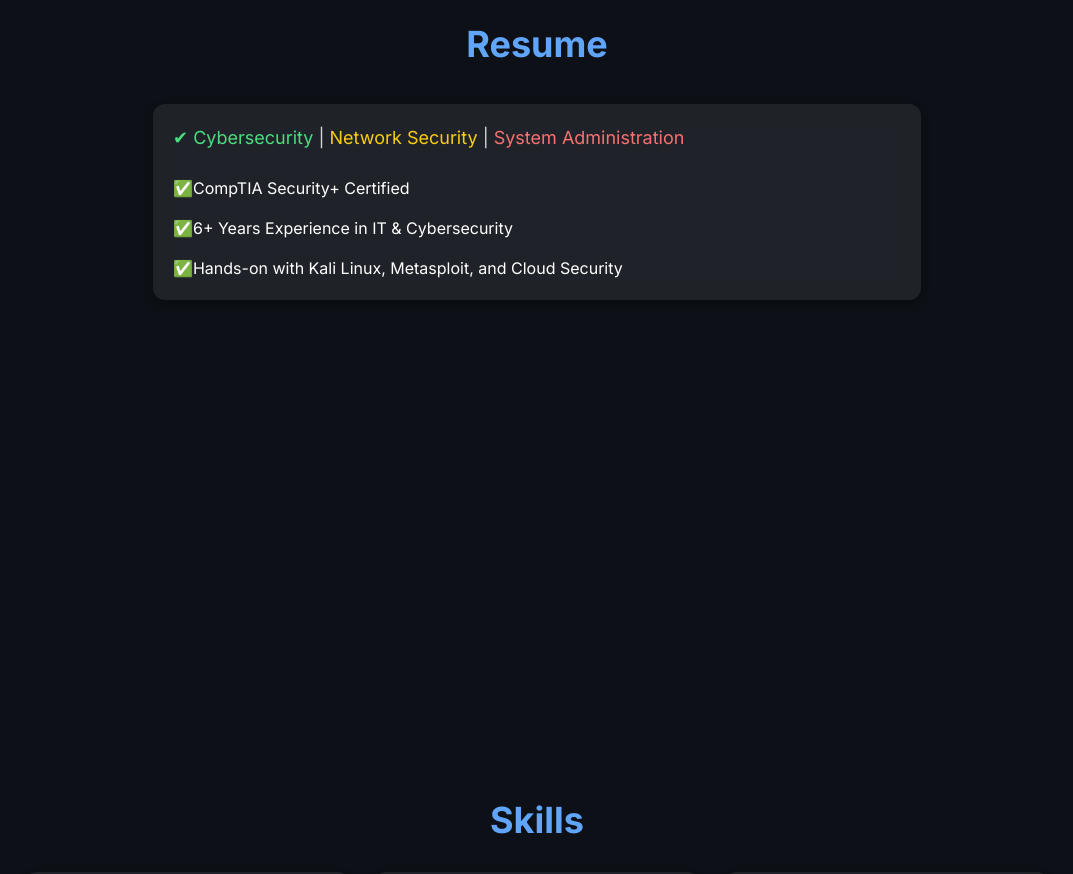
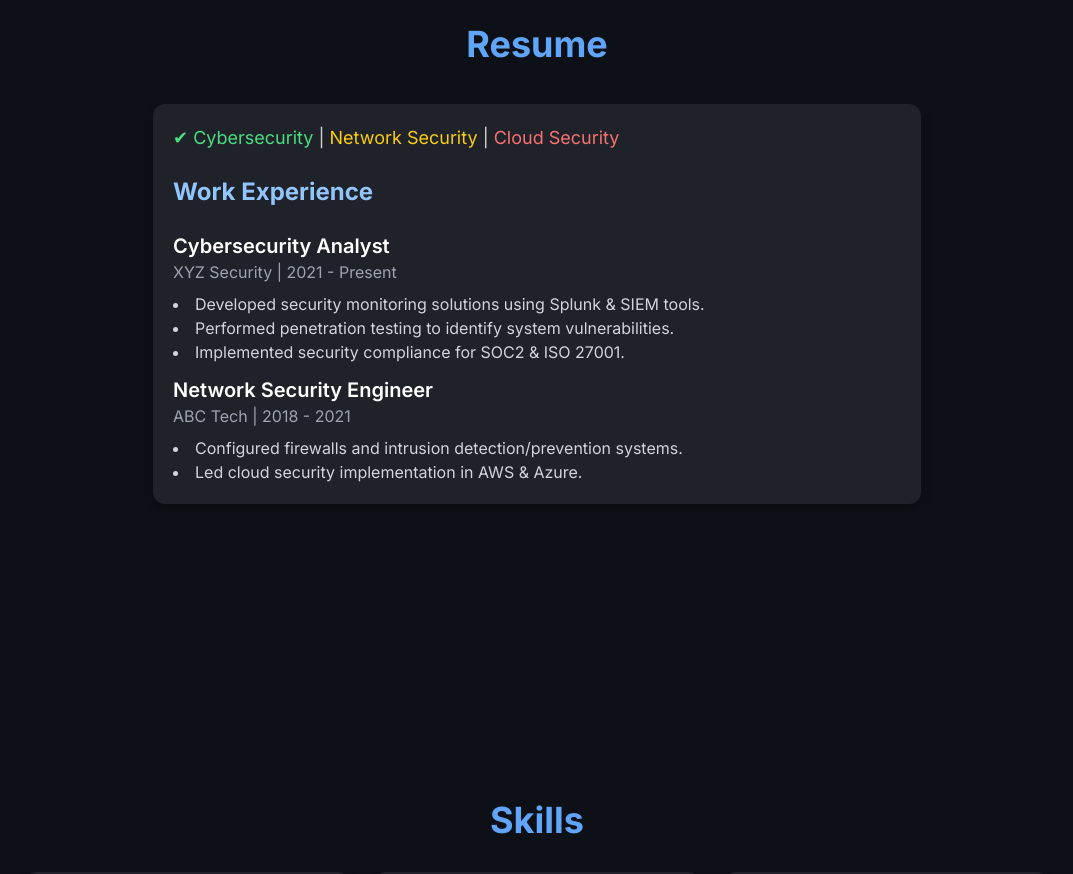
Before and after one commit to EyeonSee/EyeonCyberp, a React (Vite) app: page / in a window 1280 px wide. Shown: the part 840-1714 px from the top of the page, without its empty margins (103-1176 px from the left). Built offline with nearby package versions, Linux system fonts and the light colour scheme.

Commit message:
Update Resume.jsx

```diff
--- a/src/components/Resume.jsx
+++ b/src/components/Resume.jsx
@@ -6,19 +6,30 @@ const Resume = () => {
         <p className="text-lg text-gray-300">
           <span className="text-green-400">✔ Cybersecurity</span> |
           <span className="text-yellow-400"> Network Security</span> |
-          <span className="text-red-400"> System Administration</span>
+          <span className="text-red-400"> Cloud Security</span>
         </p>
-        <ul className="space-y-4">
-          <li className="flex items-center space-x-3">
-            ✅ <span>CompTIA Security+ Certified</span>
-          </li>
-          <li className="flex items-center space-x-3">
-            ✅ <span>6+ Years Experience in IT & Cybersecurity</span>
-          </li>
-          <li className="flex items-center space-x-3">
-            ✅ <span>Hands-on with Kali Linux, Metasploit, and Cloud Security</span>
-          </li>
-        </ul>
+
+        <h3 className="text-2xl font-bold text-blue-300">Work Experience</h3>
+        <div className="space-y-3">
+          <div>
+            <h4 className="text-xl font-semibold">Cybersecurity Analyst</h4>
+            <p className="text-gray-400">XYZ Security | 2021 - Present</p>
+            <ul className="list-disc list-inside mt-2 text-gray-300">
+              <li>Developed security monitoring solutions using Splunk & SIEM tools.</li>
+              <li>Performed penetration testing to identify system vulnerabilities.</li>
+              <li>Implemented security compliance for SOC2 & ISO 27001.</li>
+            </ul>
+          </div>
+
+          <div>
+            <h4 className="text-xl font-semibold">Network Security Engineer</h4>
+            <p className="text-gray-400">ABC Tech | 2018 - 2021</p>
+            <ul className="list-disc list-inside mt-2 text-gray-300">
+              <li>Configured firewalls and intrusion detection/prevention systems.</li>
+              <li>Led cloud security implementation in AWS & Azure.</li>
+            </ul>
+          </div>
+        </div>
       </div>
     </section>
   );
```
